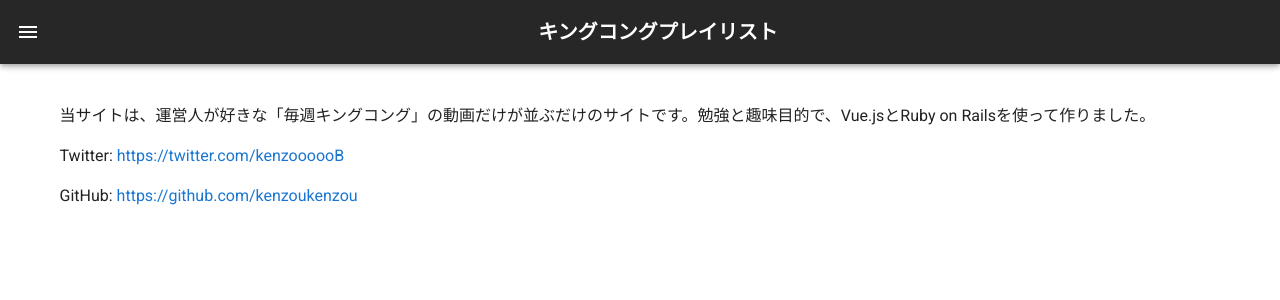
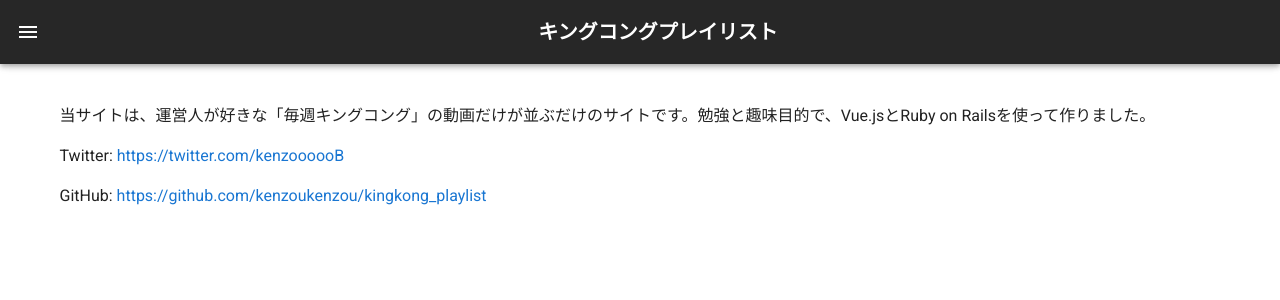
Before and after one commit to kenzoukenzou/kingkong_playlist, a Vue app in the folder frontend/: page /about in a window 1280 px wide. Shown: the top 300 px of the page. Built offline with nearby package versions, Linux system fonts and the light colour scheme; no server answers; what vue-youtube would draw is missing.

Commit message:
fix: Aboutページのリンクをリポジトリに変更

```diff
--- a/frontend/src/components/About.vue
+++ b/frontend/src/components/About.vue
@@ -2,7 +2,7 @@
   <div class="mt-7">
     <p>当サイトは、運営人が好きな「毎週キングコング」の動画だけが並ぶだけのサイトです。勉強と趣味目的で、Vue.jsとRuby on Railsを使って作りました。</p>
     <p>Twitter: <a href="https://twitter.com/kenzoooooB">https://twitter.com/kenzoooooB</a></p>
-    <p>GitHub: <a href="https://github.com/kenzoukenzou">https://github.com/kenzoukenzou</a></p>
+    <p>GitHub: <a href="https://github.com/kenzoukenzou/kingkong_playlist">https://github.com/kenzoukenzou/kingkong_playlist</a></p>
   </div>
 </template>
 
```
